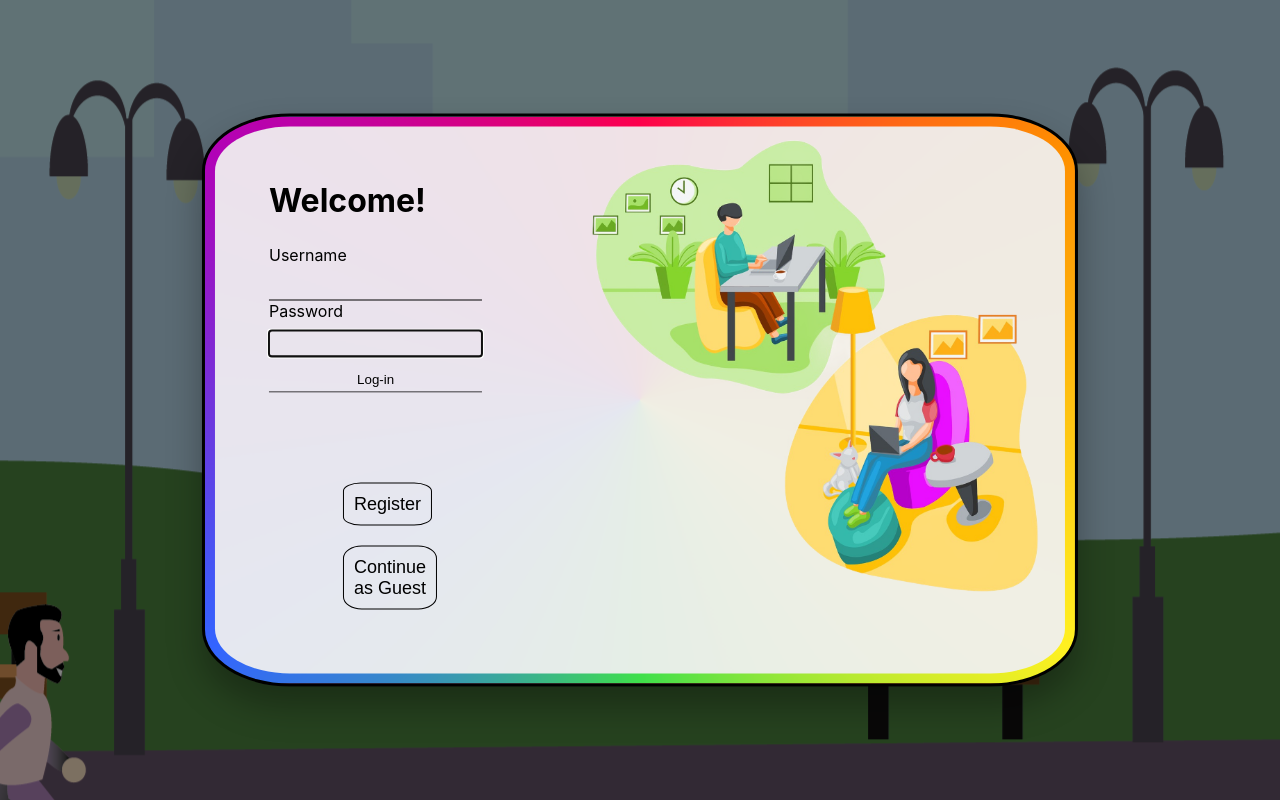
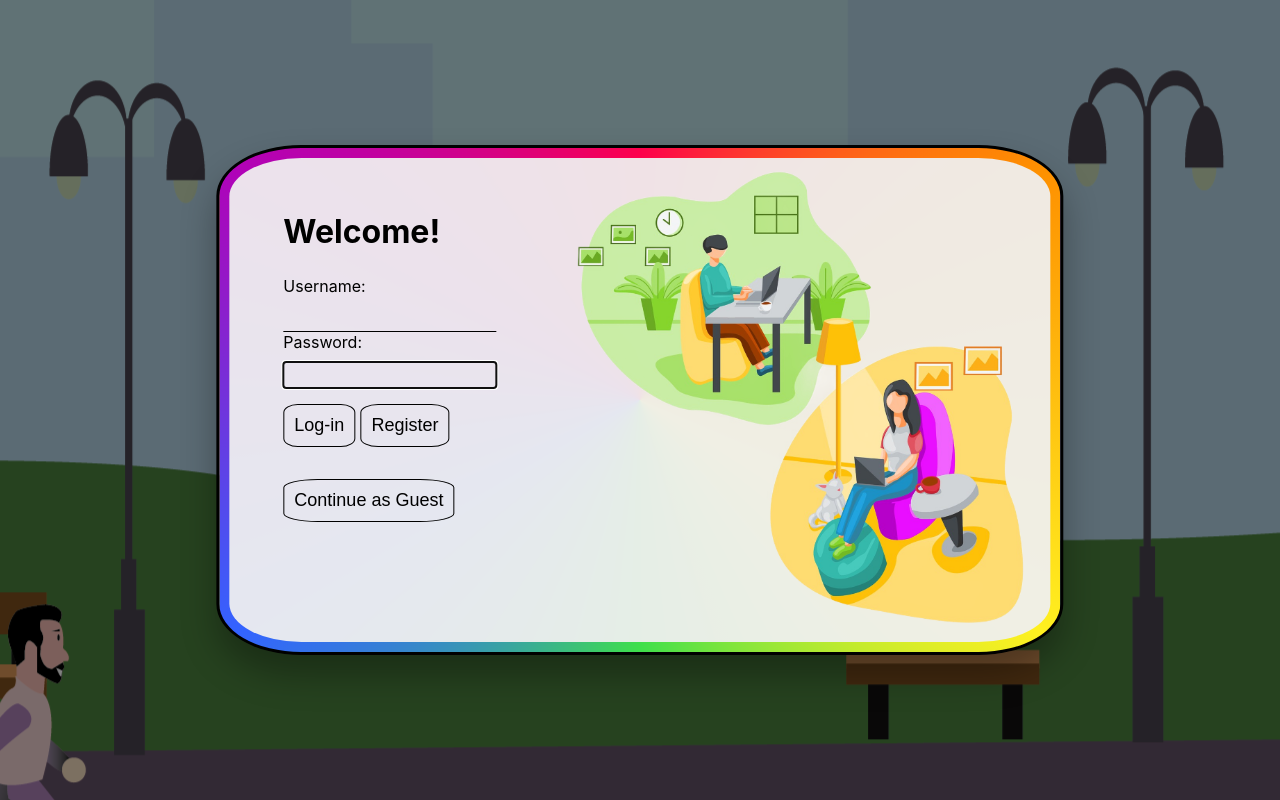
Before and after one commit to RaikkoP/forum, a React (Create React App) app: page / in a window 1280 px wide. Built offline with nearby package versions, Linux system fonts and the light colour scheme.

Commit message:
Fixing and adding to log-in feature

```diff
--- a/src/App.js
+++ b/src/App.js
@@ -1,7 +1,16 @@
+import { useState } from 'react';
 import './App.css';
 import LogIn from './Log-In/LogIn';
 
+
 function App() {
+
+  const [loginStatus, setLoginStatus] = useState(false);
+  const [guestStatus, setGuestStatus] = useState(false);
+
+
+
+
   return (
     <div className='background'>
       <LogIn></LogIn>
--- a/src/Log-In/LogIn.css
+++ b/src/Log-In/LogIn.css
@@ -5,6 +5,21 @@ body{
     background-repeat: no-repeat;
     background-size: fill;
     background-position: 52% 65%;
+}
+
+
+form button {
+    position: relative;
+    margin-top: 1rem;
+    margin-right: 5px;
+    margin-bottom: 1rem;
+    font-size: 18px;
+    padding: 10px;
+    background: transparent;
+    cursor: pointer;
+    border-radius: 20%;
+    border: 1px solid;
+    z-index: 1;
 }
 
 :root {
@@ -61,23 +76,6 @@ body{
     float:right;
 }
 
-.buttons {
-  margin-top: 1em;
-  padding: 4em;
-}
-
-.buttons button{
-    position: relative;
-    margin: 10px;
-    font-size: 18px;
-    padding: 10px;
-    background: transparent;
-    cursor: pointer;
-    border-radius: 20%;
-    border: 1px solid;
-    z-index: 1;
-}
-
 .input-fields {
     padding: 4em;
     padding-bottom: 0;
@@ -104,3 +102,22 @@ body{
     width: 500px;
     height: 500px;
 }
+
+.offscreen {
+    display: none;
+}
+
+.instructions {
+    background-color: rgb(202,235,168);
+    color: rgb(73, 73, 73);
+    border-radius: 10%;
+    text-align: center;
+}
+
+.correct-input {
+    color: rgb(86, 212, 97)
+}
+
+.false-input {
+    color:#f71f5f;
+}
--- a/src/Log-In/LogIn.js
+++ b/src/Log-In/LogIn.js
@@ -3,7 +3,7 @@ import "./LogIn.css";
 import "./LogInAnimation.css";
 import Logo from "../Images/logo.png";
 import axios from "axios";
-import { USER_REGEX, PASSWORD_REGEX } from "../REGEX/Regex"
+import { USER_REGEX, PASSWORD_REGEX } from "../REGEX/Regex";
 
 const LogIn = () => {
   //UseStates and useEffects
@@ -22,20 +22,22 @@ const LogIn = () => {
   const [validMatch, setValidMatch] = useState(false);
   const [matchFocus, setMatchFocus] = useState(false);
 
-
-  const [loginStatus, setLoginStatus] = useState("Login");
+  const [loginType, setLoginType] = useState("Login");
+  const [loginStatus, setLoginStatus] = useState(false);
   const [error, setError] = useState("");
 
+
+  //Registration Handling
   useEffect(() => {
     userRef.current.focus();
-  }, [])
+  }, []);
 
   useEffect(() => {
     const result = USER_REGEX.test(username);
     console.log(result);
     console.log(username);
     setValidUsername(result);
-  },[username])
+  }, [username]);
 
   useEffect(() => {
     const result = PASSWORD_REGEX.test(password);
@@ -44,12 +46,11 @@ const LogIn = () => {
     setValidPassword(result);
     const match = password === matchPassword;
     setValidMatch(match);
-  }, [password, matchPassword])
+  }, [password, matchPassword]);
 
   useEffect(() => {
-    setError('');
-  }, [username, password, matchPassword])
-
+    setError("");
+  }, [username, password, matchPassword]);
 
   //Backend
   const handleLogin = (event) => {
@@ -57,7 +58,19 @@ const LogIn = () => {
     console.log(password);
     axios
       .post("/login", { username, password })
-      .then((res) => console.log(res))
+      .then(
+        (res) => {
+          console.log(res)
+          res.data.map((data) => {
+            if(data.USERNAME === username && data.PASSWORD === password){
+              //Change with prop later
+              setLoginStatus(true)
+              console.log(data.USERNAME)
+              console.log(loginStatus)
+            }
+            return loginStatus
+          })
+        })
       .catch((err) => console.log(err));
     setUsername("");
     setPassword("");
@@ -74,18 +87,17 @@ const LogIn = () => {
     setUsername("");
     setPassword("");
     event.preventDefault();
-  }
-
+  };
 
   return (
     <div className="LogIn-box">
       <div className="float-left">
         <div className="input-fields">
           <h1>Welcome!</h1>
-          {loginStatus === "Login" && (
+          {loginType === "Login" && (
             <div>
               <form>
-                <label for="username">Username</label>
+                <label for="username">Username:</label>
                 <input
                   ref={userRef}
                   value={username}
@@ -94,7 +106,7 @@ const LogIn = () => {
                   id="username"
                   name="username"
                 ></input>
-                <label for="password">Password</label>
+                <label for="password">Password:</label>
                 <input
                   ref={userRef}
                   type="password"
@@ -103,24 +115,26 @@ const LogIn = () => {
                   id="password"
                   name="password"
                 ></input>
-                <input
-                  onClick={handleLogin}
-                  type="button"
-                  value="Log-in"
-                ></input>
-              </form>
-              <div className="buttons">
-                <button onClick={() => setLoginStatus('Register')}>Register</button>
+                <button onClick={handleLogin}>Log-in</button>
+                <button onClick={() => setLoginType("Register")}>
+                  Register
+                </button>
                 <br></br>
                 <button>Continue as Guest</button>
-              </div>
+              </form>
             </div>
           )}
-          {loginStatus === "Register" && (
+          {loginType === "Register" && (
             <div>
-              <p ref={errRef} arial-live="assertive">{error}</p>
               <form>
-                <label htmlFor="username">
+                <label
+                  htmlFor="username"
+                  className={
+                    userFocus && username && validUsername
+                      ? "correct-input"
+                      : ""
+                  }
+                >
                   Username:
                 </label>
                 <input
@@ -138,12 +152,24 @@ const LogIn = () => {
                 ></input>
                 <p
                   id="uidnote"
-                  className={userFocus && username && !validUsername ? "instructions" : "offscreen"}>
+                  className={
+                    userFocus && username && !validUsername
+                      ? "instructions"
+                      : "offscreen"
+                  }
+                >
                   4 to 24 characters.<br></br>
                   Must being with a letter.<br></br>
                   Letters, numbers, undserscores, hyphens allowed.
                 </p>
-                <label htmlFor="password">
+                <label
+                  htmlFor="password"
+                  className={
+                    passwordFocus && password && validPassword
+                      ? "correct-input"
+                      : ""
+                  }
+                >
                   Password:
                 </label>
                 <input
@@ -159,16 +185,31 @@ const LogIn = () => {
                 ></input>
                 <p
                   id="pwdnote"
-                  className={passwordFocus && password && !validPassword ? "instructions" : "offscreen"}>
+                  className={
+                    passwordFocus && password && !validPassword
+                      ? "instructions"
+                      : "offscreen"
+                  }
+                >
                   8 to 24 characters.<br></br>
-                  Must include uppercase and lowercase letters, a number and a special
-                  character.<br></br>
-                  Allowed special character: <span arial-labe="exclamation mark">!</span>
-                  <span aria-label="at symbol">@</span><span aria-label="hastag">#</span>
-                  <span aria-label="dollar sign">$</span><span arial-label="precent"></span>
+                  Must include uppercase and lowercase letters, a number and a
+                  special character.<br></br>
+                  Allowed special character:{" "}
+                  <span arial-labe="exclamation mark">!</span>
+                  <span aria-label="at symbol">@</span>
+                  <span aria-label="hastag">#</span>
+                  <span aria-label="dollar sign">$</span>
+                  <span arial-label="precent"></span>
                 </p>
-                <label htmlFor="confirmPassword">
-                  Confirm Password
+                <label
+                  htmlFor="confirmPassword"
+                  className={
+                    matchFocus && matchPassword && validMatch
+                      ? "correct-input"
+                      : ""
+                  }
+                >
+                  Confirm Password:
                 </label>
                 <input
                   type="password"
@@ -182,19 +223,30 @@ const LogIn = () => {
                 ></input>
                 <p
                   id="confirmnote"
-                  className={matchFocus && !validMatch ? "instructions" :
-                  "offscreen"}>
+                  className={
+                    matchFocus && !validMatch ? "instructions" : "offscreen"
+                  }
+                >
                   Must match the first password input field.
                 </p>
-                <button onClick={handleRegister} disabled={!validUsername || !validPassword || !validMatch ? true : false}>
+                <button
+                  onClick={handleRegister}
+                  disabled={
+                    !validUsername || !validPassword || !validMatch
+                      ? true
+                      : false
+                  }
+                >
                   Sign up
                 </button>
+                <button onClick={() => setLoginType("Login")}>
+                  Back to Login
+                </button>
+                <p ref={errRef} arial-live="assertive">
+                  {error}
+                </p>
+                <br></br>
               </form>
-              <div className="buttons">
-                <button onClick={() => setLoginStatus('Login')}>Back to Login</button>
-                <br></br>
-                <button>Continue as Guest</button>
-              </div>
             </div>
           )}
         </div>
```
Also changed, not shown: 1 other file (tests, documents, lock files or other folders).
